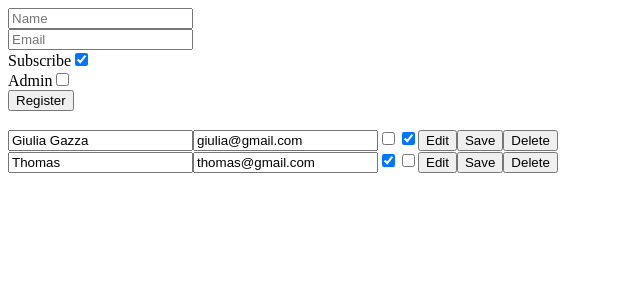
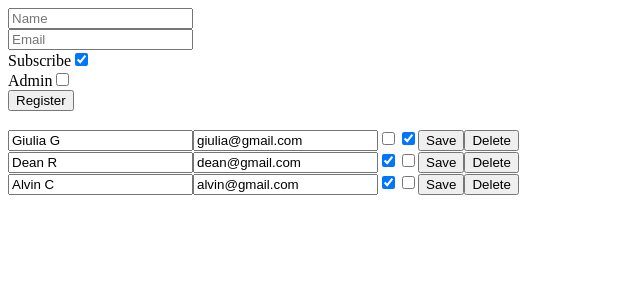
Before and after one commit to giuliagworld/email-listing-app, a React app: page / in a window 1280 px wide. Shown: the top 300 px of the page, without its empty margins (0-640 px from the left). Built offline with nearby package versions, Linux system fonts and the light colour scheme; data requests are answered from the project's data file; the HTML template or start-up script is replaced by a standard one.

Commit message:
error test

```diff
--- a/db.json
+++ b/db.json
@@ -1,18 +1,25 @@
 {
   "users": [
     {
-      "name": "Giulia Gazza",
+      "name": "Giulia G",
       "email": "giulia@gmail.com",
       "subscribe": false,
       "admin": true,
       "id": 1
     },
     {
-      "name": "Thomas",
-      "email": "thomas@gmail.com",
+      "name": "Dean R",
+      "email": "dean@gmail.com",
       "subscribe": true,
       "admin": false,
       "id": 2
+    },
+    {
+      "name": "Alvin C",
+      "email": "alvin@gmail.com",
+      "subscribe": true,
+      "admin": false,
+      "id": 3
     }
   ],
   "login": []
--- a/src/components/App.js
+++ b/src/components/App.js
@@ -13,9 +13,11 @@ export default class App extends Component {
   nameValidation = (name) => {
     let expression = /^[ a-zA-Z-]+$/;
     if (name.match(expression)) {
+      this.setState({ isNameValid: true })
       return true;
     }
     else {
+      this.setState({ isNameValid: false })
       return false;
     }
   };
@@ -23,9 +25,11 @@ export default class App extends Component {
   emailValidation = (email) => {
     let expression = /^([\w-]+(?:\.[\w-]+)*)@((?:[\w-]+\.)*\w[\w-]{0,66})\.([a-z]{2,6}(?:\.[a-z]{2})?)$/i;
     if (email.match(expression)) {
+      this.setState({ isEmailValid: true })
       return true;
     }
     else {
+      this.setState({ isEmailValid: false })
       return false;
     }
   };
@@ -64,6 +68,9 @@ export default class App extends Component {
       )
     }
     else {
+      console.log(this.state.isNameValid);
+      console.log(this.state.isEmailValid);
+
       console.log('validation failed')
     }
   };
@@ -158,7 +165,12 @@ export default class App extends Component {
   render() {
     return (
       <div>
-        <Form onAdd={this.onAddUser}/>
+        <Form
+          onAdd={this.onAddUser}
+          isNameValid={this.state.isNameValid}
+          isEmailValid={this.state.isEmailValid}
+          // isValid={this.state.isValid}
+        />
         <br />
         {this.state.users.map(function(user) {
           return (
@@ -170,7 +182,6 @@ export default class App extends Component {
               key={user.id}
               id={user.id}
               onDelete={this.deleteData}
-              onEdit={this.editData}
               onSave={this.saveData}
               onNameChange={this.updateName}
               onEmailChange={this.updateEmail}
--- /dev/null
+++ b/src/components/EmailError.js
@@ -0,0 +1,16 @@
+import React from 'react';
+import PropTypes from 'prop-types';
+import { css } from 'aphrodite';
+import Sheet from '../styles/User';
+
+const EmailError = props => {
+
+  if (props.isEmailValid == false) {
+    return <div className={css(Sheet.error)}>Email Error</div>
+  }
+  else {
+    return ''
+  }
+}
+
+export default EmailError
--- a/src/components/Form.js
+++ b/src/components/Form.js
@@ -1,7 +1,8 @@
 import React, { Component } from 'react';
 import PropTypes from 'prop-types';
 
-import Error from './Error';
+import NameError from './NameError';
+import EmailError from './EmailError';
 
 export default class Form extends Component {
 
@@ -50,11 +51,17 @@ export default class Form extends Component {
 
   render() {
     return (
-      <form onSubmit={this.onSubmit}>
+      <form onSubmit={this.onSubmit} noValidate>
         <input type='text' placeholder='Name' value={this.state.name} onChange={this.onNameChange} /><br />
-        {/* <Error isValid={this.state.isNameValid}/>*/}
+        <NameError
+          isNameValid={this.props.isNameValid}
+          // isValid={this.props.isValid}
+        />
         <input type='email' placeholder='Email' value={this.state.email} onChange={this.onEmailChange} /><br />
-        {/* <Error isValid={this.state.isEmailValid}/>*/}
+        <EmailError
+          isEmailValid={this.props.isEmailValid}
+          // isValid={this.props.isValid}
+        />
         <label htmlFor='subscribe'>Subscribe</label>
         <input id='subscribe' type='checkbox' checked={this.state.subscribe} onChange={this.onSubscribeChange} /><br />
         <label htmlFor='admin'>Admin</label>
@@ -64,7 +71,3 @@ export default class Form extends Component {
     )
   }
 }
-
-// Form.propTypes = {
-//   onAdd: PropTypes.func.isRequired
-// }
--- a/src/components/Error.js
+++ b/src/components/NameError.js
@@ -3,14 +3,14 @@ import PropTypes from 'prop-types';
 import { css } from 'aphrodite';
 import Sheet from '../styles/User';
 
-const Component = props => {
+const NameError = props => {
 
-  if (props.isValid == false) {
-    return <div className={css(Sheet.error)}>Error</div>
+  if (props.isNameValid == false) {
+    return <div className={css(Sheet.error)}>Name Error</div>
   }
   else {
     return ''
   }
 }
 
-export default Component
+export default NameError
--- a/src/components/User.js
+++ b/src/components/User.js
@@ -11,25 +11,10 @@ const User = props => {
       <input type='email' placeholder='Email' value={props.email} onChange={props.onEmailChange} />
       <input type='checkbox' checked={props.subscribe} onChange={props.onSubscribeChange} />
       <input type='checkbox' checked={props.admin} onChange={props.onAdminChange} />
-      <button type='button' onClick={props.onEdit}>Edit</button>
       <button type='button' onClick={props.onSave}>Save</button>
       <button type='button' onClick={props.onDelete}>Delete</button>
     </form>
   )
 }
 
-// User.propTypes = {
-//   name: PropTypes.string.isRequired,
-//   email: PropTypes.string.isRequired,
-//   subscribe: PropTypes.bool.isRequired,
-//   admin: PropTypes.bool.isRequired,
-//   onNameChange: PropTypes.func.isRequired,
-//   onEmailChange: PropTypes.func.isRequired,
-//   onSubscribeChange: PropTypes.func.isRequired,
-//   onAdminChange: PropTypes.func.isRequired,
-//   onEdit: PropTypes.func.isRequired,
-//   onSave: PropTypes.func.isRequired,
-//   onDelete: PropTypes.func.isRequired
-// }
-
 export default User
```
Lines whose indentation alone changed are shown as unchanged.
